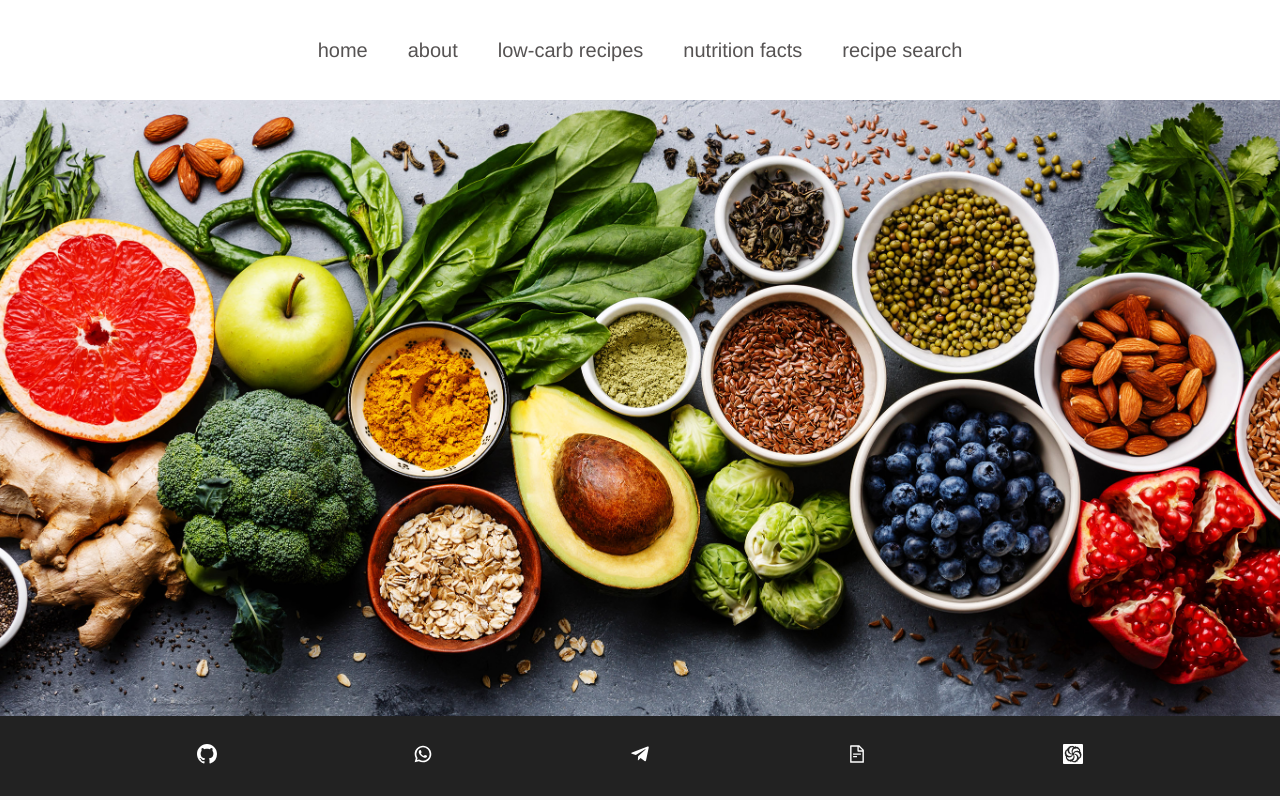
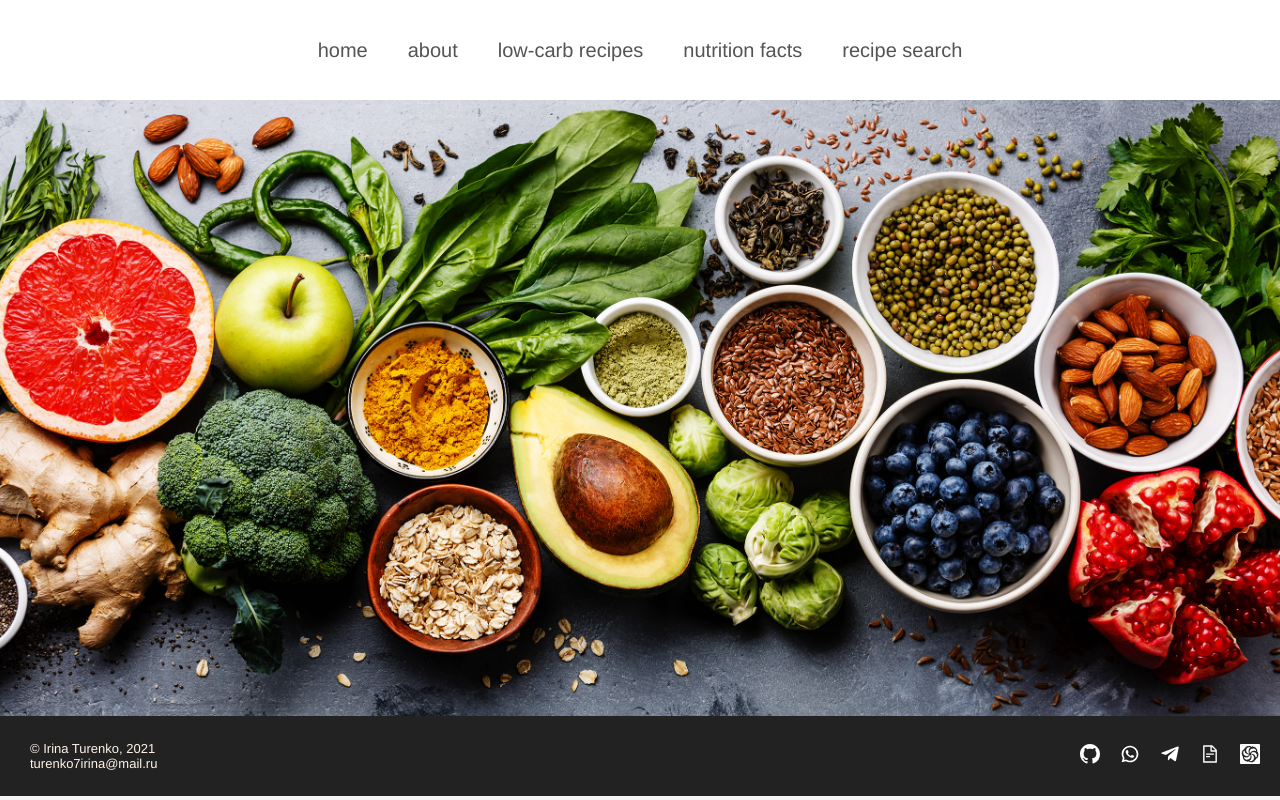
Before and after one commit to iridescenz/recipe-search, a React (Create React App) app: page / in a window 1280 px wide. Built offline with nearby package versions, Linux system fonts and the light colour scheme.

Commit message:
footer upd

```diff
--- a/src/components/Footer.js
+++ b/src/components/Footer.js
@@ -8,11 +8,17 @@ import { FaTelegramPlane } from 'react-icons/fa'
 const Footer = () => {
     return (
         <footer className='site-footer'>
+        <div className='iri'>
+         <div> © Irina Turenko, 2021 </div>
+         <div> turenko7irina@mail.ru </div>
+         </div>
+        <div className='icons'>
            <a href='https://github.com/iridescenz'> <GoMarkGithub /> </a>
-           <a href='https://api.whatsapp.com/send?phone=<89777866763>'> <RiWhatsappLine /> </a>
+           <a href='https://wa.me/79777866763'> <RiWhatsappLine /> </a>
            <a href='https://t.me/iridescenz'> <FaTelegramPlane /> </a>
            <a href='https://hh.ru/resume/e19e7e87ff08dd67d20039ed1f6e794d624546'> <AiOutlineFileText /> </a>
            <a href='https://www.codewars.com/users/iridescens'> <SiCodewars /> </a>
+           </div>
         </footer>
     )
 }
--- a/src/index.css
+++ b/src/index.css
@@ -155,10 +155,9 @@ div.site-header {
 
 footer.site-footer {
   display: flex;
-  justify-content:space-evenly;
   background-color: rgba(34, 34, 34);
   color: rgb(255, 244, 230);
-  font-size: 2rem;
+  font-size: 1.3rem;
   align-items: center;
   grid-area: footer;
   min-height: 10vh;
@@ -338,7 +337,21 @@ div.error {
   text-align: center;
   vertical-align: center;
 }
-.site-footer > a {
+ a  {
   color: white;
   font-size: 2rem;
+  text-decoration: none;
 }
+
+.icons {
+  display: flex;
+  gap: 2rem;
+  margin-left: auto;
+  margin-right: 2rem;
+}
+
+.iri {
+  display: flex;
+  flex-direction: column;
+  margin-left: 3rem;
+}
```
